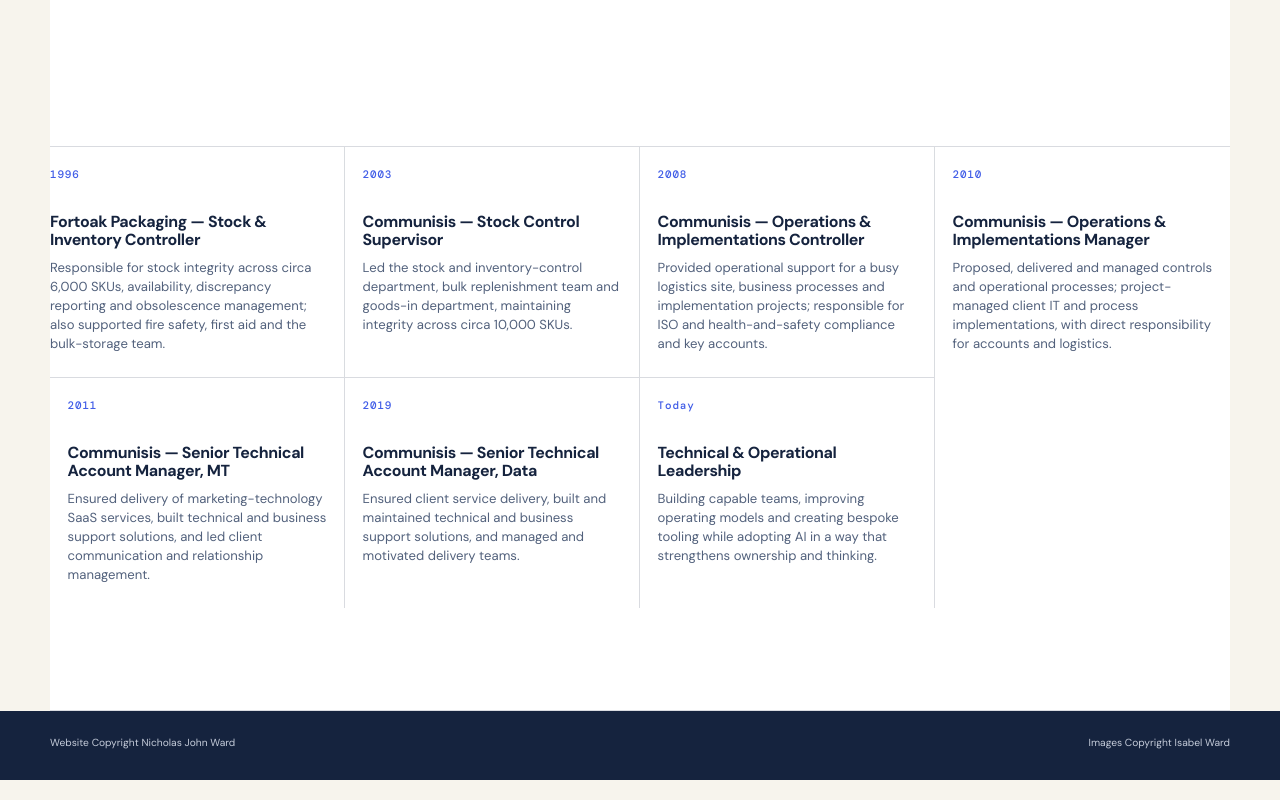
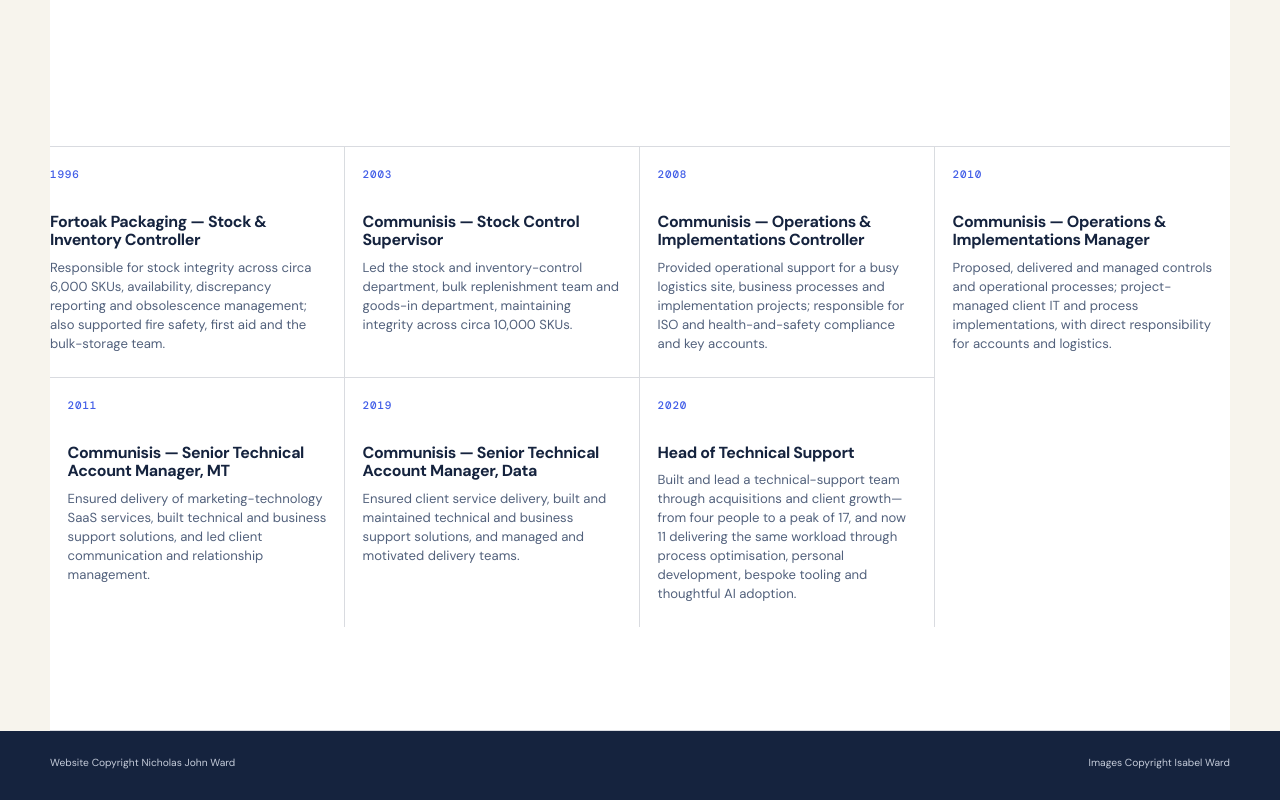
Before and after one commit to Wardy-uk/nicholaswardweb, a Next.js app in the folder upgrade-next/: page /about in a window 1280 px wide. Shown: the part 2095-2895 px from the top of the page. Built offline with nearby package versions, Linux system fonts and the light colour scheme; a web font is replaced by a local one.

Commit message:
Update technical leadership and AI capability

```diff
--- a/upgrade-next/app/page.tsx
+++ b/upgrade-next/app/page.tsx
@@ -14,6 +14,7 @@
   ["02", "Technical Delivery", "Design, development and delivery of SaaS solutions in a DevOps environment."],
   ["03", "Operational Management", "Analysing, implementing and managing controls and operational processes in line with ISO 27001, ISO 9001 and ISO 14001."],
   ["04", "Stakeholder Relationships", "Building strong, lasting relationships with clients and internal stakeholders to understand their business and build lasting trust."],
+  ["05", "AI Enablement", "Building bespoke tooling and adopting AI to reduce friction, strengthen delivery and give teams more room to think—not less."],
 ];
 
 export default function HomePage() {
@@ -25,7 +26,7 @@
           <h1>I am Nicholas Ward</h1>
           <p className="lead">I help teams move from early scoping through implementation, rollout, and ongoing support with fewer delivery surprises.</p>
           <div className="hero-actions"><Link className="button button-primary" href="/about">Learn More <span className="button-arrow">↗</span></Link><Link className="button" href="/contact">Contact</Link><a className="button" href="/cvAug2020.docx">Download CV</a></div>
-          <div className="hero-proof" aria-label="Professional focus"><span>20+ years</span><span>Delivery leadership</span><span>Teams &amp; systems</span></div>
+          <div className="hero-proof" aria-label="Professional focus"><span>20+ years</span><span>Technical leadership</span><span>Teams &amp; systems</span></div>
         </div>
         <div className="hero-media hero-showcase-media"><div className="hero-orbit hero-orbit-one" aria-hidden="true" /><div className="hero-orbit hero-orbit-two" aria-hidden="true" /><img src="/img/nicholas-hero-cutout.png" alt="Portrait of Nicholas Ward" /></div>
       </section>
--- a/upgrade-next/app/showcase.css
+++ b/upgrade-next/app/showcase.css
@@ -190,7 +190,7 @@
 }
 
 .capabilities { color:#fff; background:#1a1e43; border-top:1px solid rgba(255,255,255,.14); }
-.capabilities-inner { display:grid; grid-template-columns:minmax(0, .9fr) minmax(0, 1.1fr); gap:clamp(3rem, 9vw, 10rem); padding-block:clamp(5rem, 9vw, 9rem); }
+.capabilities-inner { display:grid; grid-template-columns:minmax(0, .9fr) minmax(0, 1.1fr); gap:clamp(3rem, 9vw, 10rem); padding-top:clamp(4.5rem, 7vw, 7rem); padding-bottom:clamp(2.75rem, 4vw, 4rem); }
 .capabilities-intro { position:sticky; top:2rem; align-self:start; }
 .capabilities .eyebrow { color:#dfe979; }
 .capabilities h2 { max-width:8ch; margin:.85rem 0 1.75rem; color:#fff; font-size:clamp(3rem, 5vw, 5.8rem); line-height:.86; }
@@ -200,6 +200,7 @@
 .capability > span { color:#dfe979; font:500 .68rem/1.6 var(--mono); letter-spacing:.1em; }
 .capability h3 { margin:0; color:#fff; font-size:1.12rem; }
 .capability p { margin:0; color:#c8cede; line-height:1.55; }
+body:has(.hero-showcase) .case-study-grid { padding-top:clamp(3.5rem, 5vw, 5rem); padding-bottom:clamp(4.5rem, 7vw, 6rem); }
 
 @media (max-width:800px) {
   body:has(.hero-showcase) .header { position:relative; }
--- a/upgrade-next/data/timeline.ts
+++ b/upgrade-next/data/timeline.ts
@@ -37,8 +37,8 @@
     detail: "Ensured client service delivery, built and maintained technical and business support solutions, and managed and motivated delivery teams.",
   },
   {
-    period: "Today",
-    title: "Technical & Operational Leadership",
-    detail: "Building capable teams, improving operating models and creating bespoke tooling while adopting AI in a way that strengthens ownership and thinking.",
+    period: "2020",
+    title: "Head of Technical Support",
+    detail: "Built and lead a technical-support team through acquisitions and client growth—from four people to a peak of 17, and now 11 delivering the same workload through process optimisation, personal development, bespoke tooling and thoughtful AI adoption.",
   },
 ];
```
